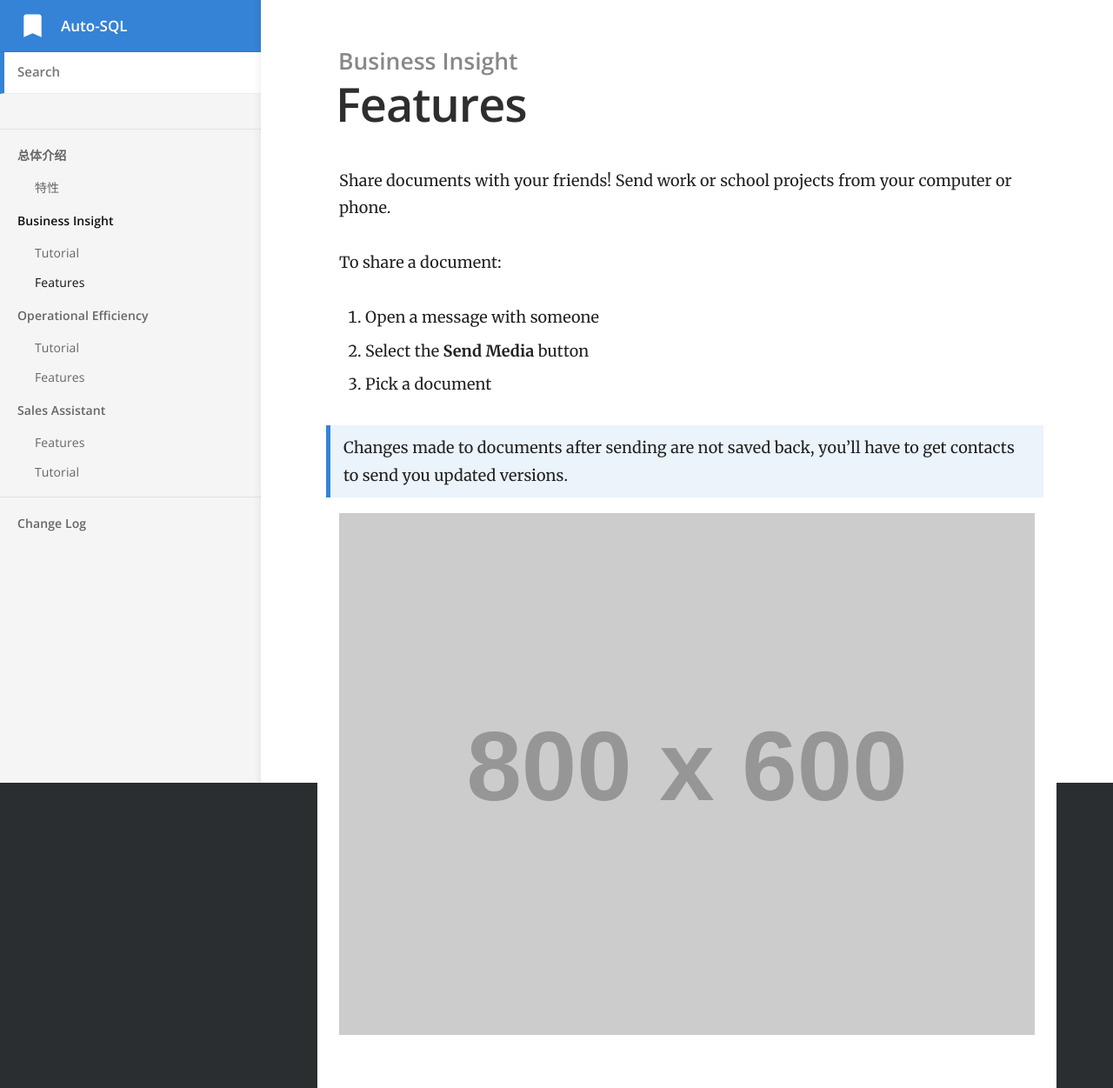
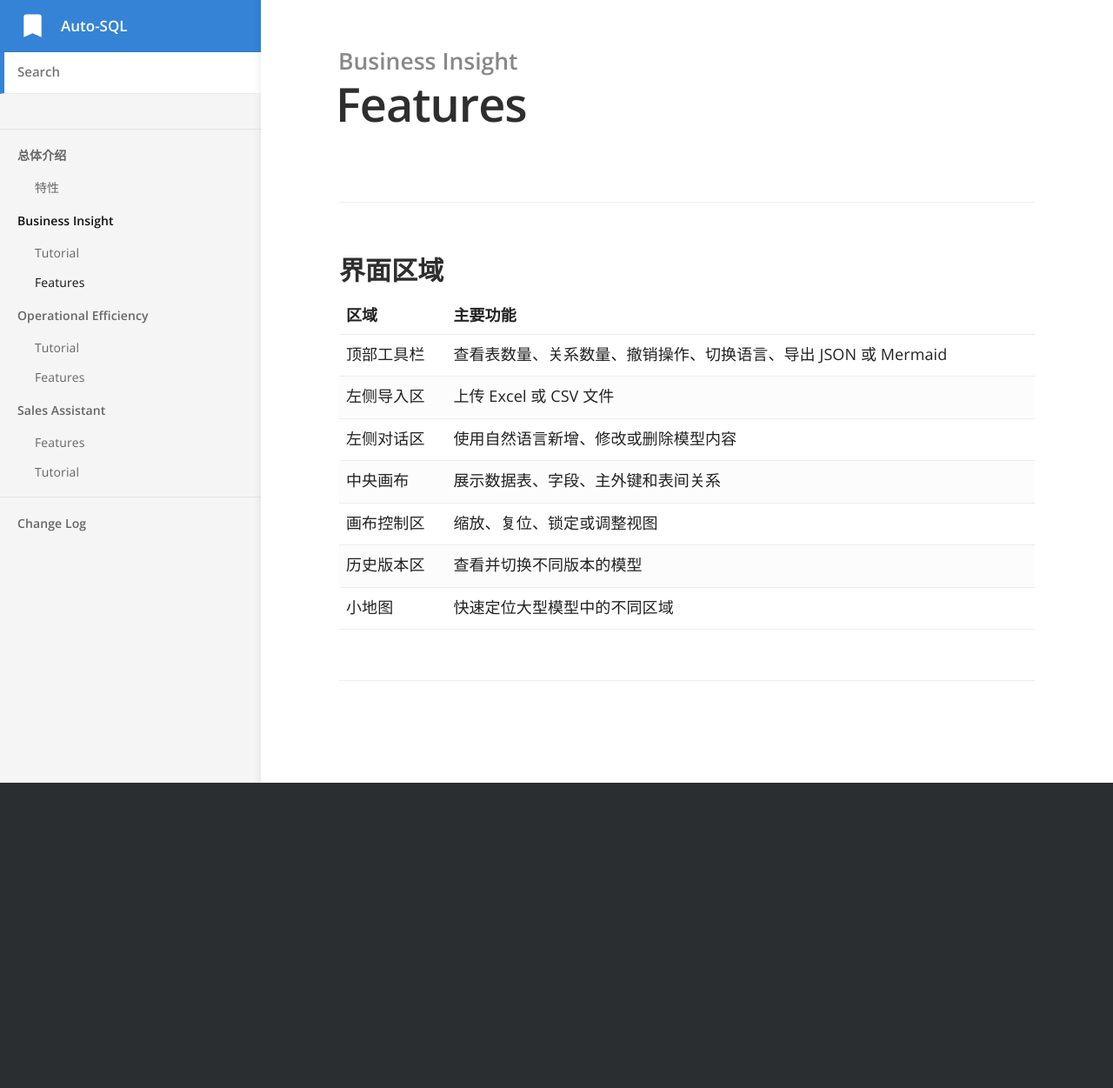
Before and after one commit to openerp-hk-t/doc, a Jekyll site: the page built from _docs/business insight/localization.md, in a window 1280 px wide. Shown: the whole page at 87% size. Built offline with Jekyll 4.4.1, drawn with Linux system fonts in a browser that asks for light colours; after the commit the page ends 900 px from its top, so only the background shows below that.

Commit message:
Update localization.md

```diff
--- a/_docs/business insight/localization.md
+++ b/_docs/business insight/localization.md
@@ -1,17 +1,19 @@
 ---
 title: Features
 category: Business Insight
-order: 4
+order: 2
 ---
 
-Share documents with your friends! Send work or school projects from your computer or phone.
+### 界面区域
 
-To share a document:
+| 区域 | 主要功能 |
+|---|---|
+| 顶部工具栏 | 查看表数量、关系数量、撤销操作、切换语言、导出 JSON 或 Mermaid |
+| 左侧导入区 | 上传 Excel 或 CSV 文件 |
+| 左侧对话区 | 使用自然语言新增、修改或删除模型内容 |
+| 中央画布 | 展示数据表、字段、主外键和表间关系 |
+| 画布控制区 | 缩放、复位、锁定或调整视图 |
+| 历史版本区 | 查看并切换不同版本的模型 |
+| 小地图 | 快速定位大型模型中的不同区域 |
 
-1. Open a message with someone
-2. Select the **Send Media** button
-3. Pick a document
-
-> Changes made to documents after sending are not saved back, you'll have to get contacts to send you updated versions.
-
-![](//placehold.it/800x600)
+---
```
